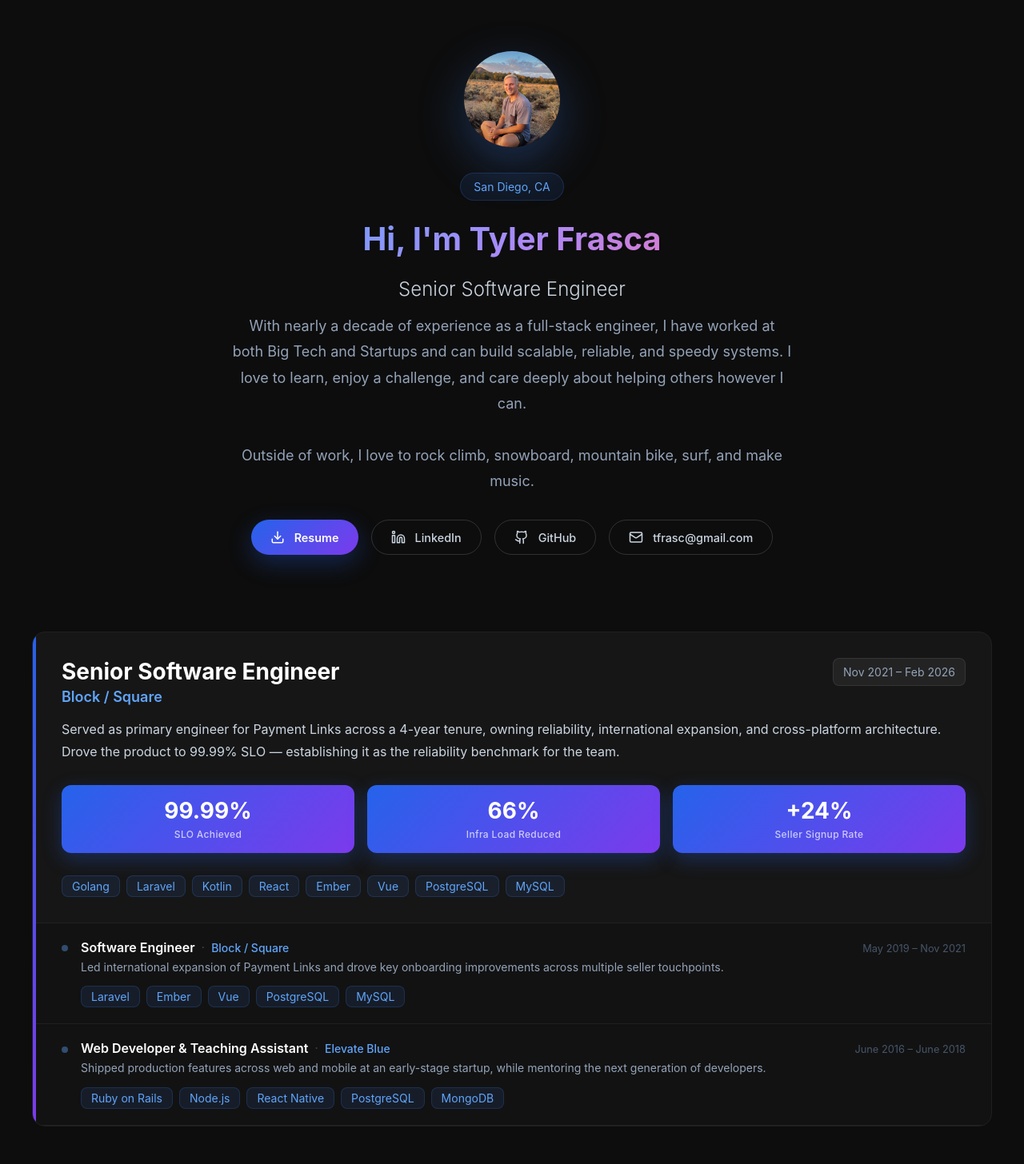
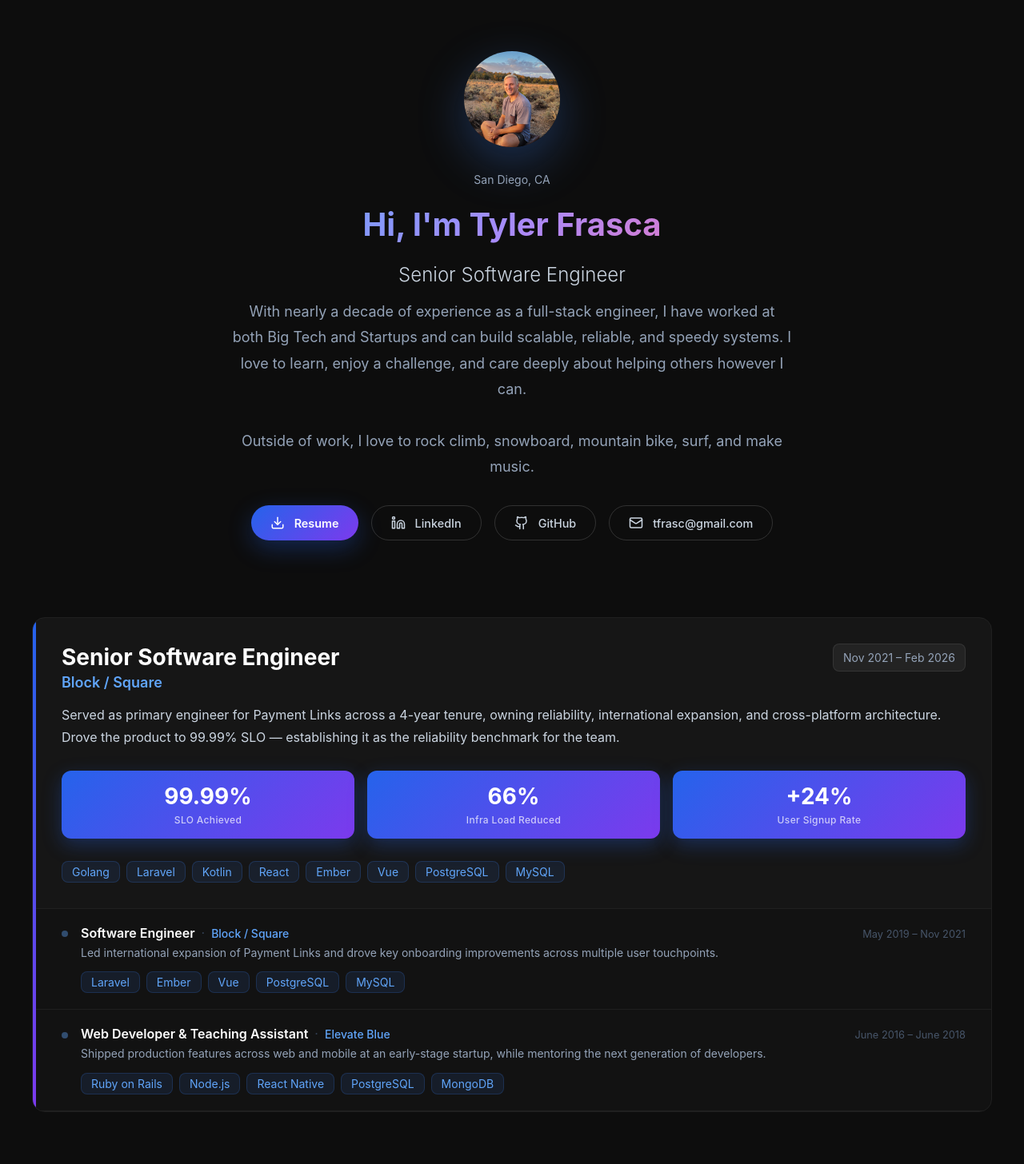
Before and after one commit to tfrasc/tfrasc.github.io, a React (Create React App) app in the folder personal-website/: page / in a window 1280 px wide. Shown: the top 1456 px of the page at 80% size. Built offline with nearby package versions, Linux system fonts and the light colour scheme.

Commit message:
Fix san diegogit statusgit status

```diff
--- a/personal-website/src/components/Hero.jsx
+++ b/personal-website/src/components/Hero.jsx
@@ -17,14 +17,9 @@ const Hero = () => {
       boxShadow: '0 20px 60px rgba(59, 130, 246, 0.3)',
       background: 'url("/me.jpeg") center/cover no-repeat',
     },
-    badge: {
-      display: 'inline-block',
-      padding: '0.5rem 1rem',
-      background: 'rgba(59, 130, 246, 0.1)',
-      border: '1px solid rgba(59, 130, 246, 0.2)',
-      borderRadius: '9999px',
+    location: {
       fontSize: '0.875rem',
-      color: '#60a5fa',
+      color: 'rgb(148, 163, 184)',
       marginBottom: '1.5rem',
     },
     h1: {
@@ -95,7 +90,7 @@ const Hero = () => {
     <section id="home" style={{ ...sharedStyles.section, paddingTop: '4rem' }}>
       <div style={styles.hero}>
         <div style={styles.avatar}></div>
-        <div style={styles.badge}>San Diego, CA</div>
+        <p style={styles.location}>San Diego, CA</p>
         <h1 style={styles.h1}>Hi, I'm Tyler Frasca</h1>
         <p style={styles.subtitle}>Senior Software Engineer</p>
         <p style={styles.description}>
--- a/personal-website/src/data/portfolioData.js
+++ b/personal-website/src/data/portfolioData.js
@@ -49,7 +49,7 @@ export const experienceData = [
     metrics: [
       { value: "99.99%", label: "SLO Achieved" },
       { value: "66%", label: "Infra Load Reduced" },
-      { value: "+24%", label: "Seller Signup Rate" },
+      { value: "+24%", label: "User Signup Rate" },
     ],
     tagline: "Owned reliability, expansion, and platform architecture for Payment Links.",
     skills: ["Golang", "Laravel", "Kotlin", "React", "Ember", "Vue", "PostgreSQL", "MySQL"]
@@ -58,7 +58,7 @@ export const experienceData = [
     title: "Software Engineer",
     company: "Block / Square",
     period: "May 2019 – Nov 2021",
-    tagline: "Led international expansion of Payment Links and drove key onboarding improvements across multiple seller touchpoints.",
+    tagline: "Led international expansion of Payment Links and drove key onboarding improvements across multiple user touchpoints.",
     skills: ["Laravel", "Ember", "Vue", "PostgreSQL", "MySQL"]
   },
   {
```
